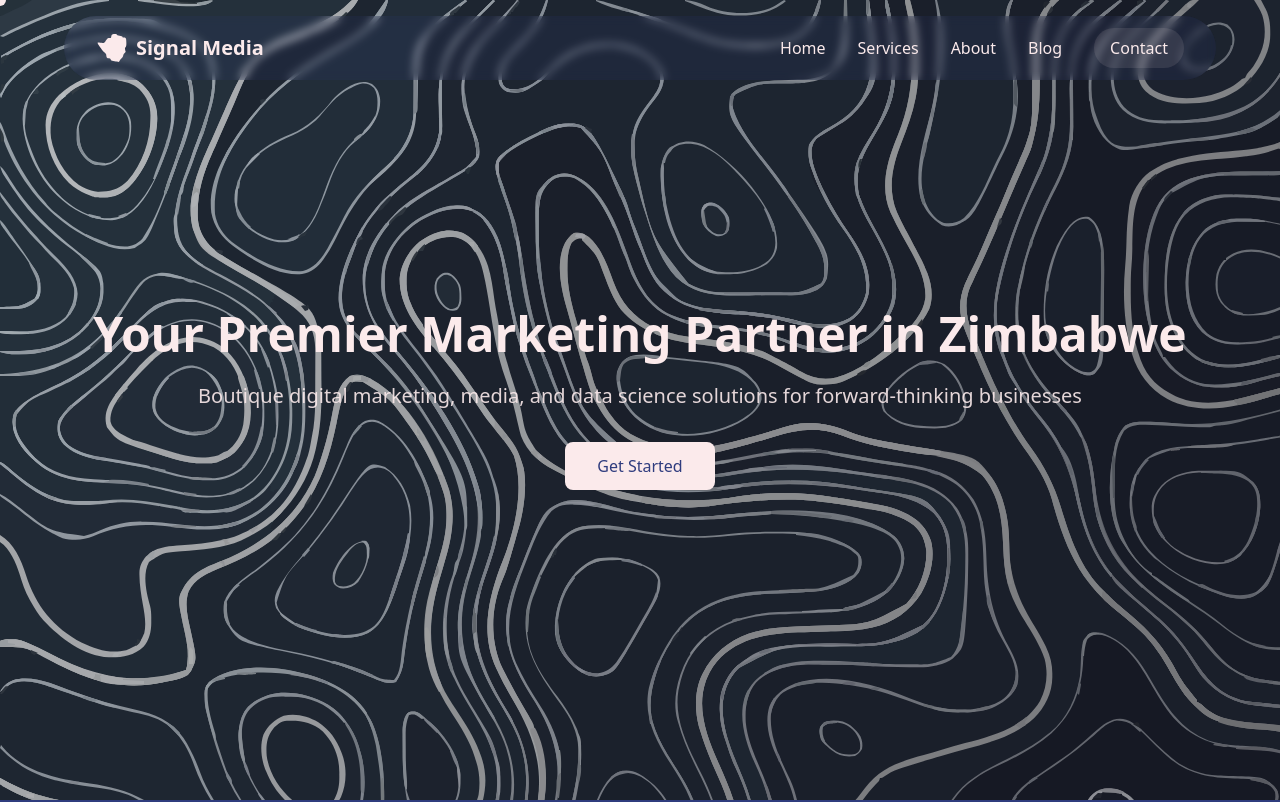
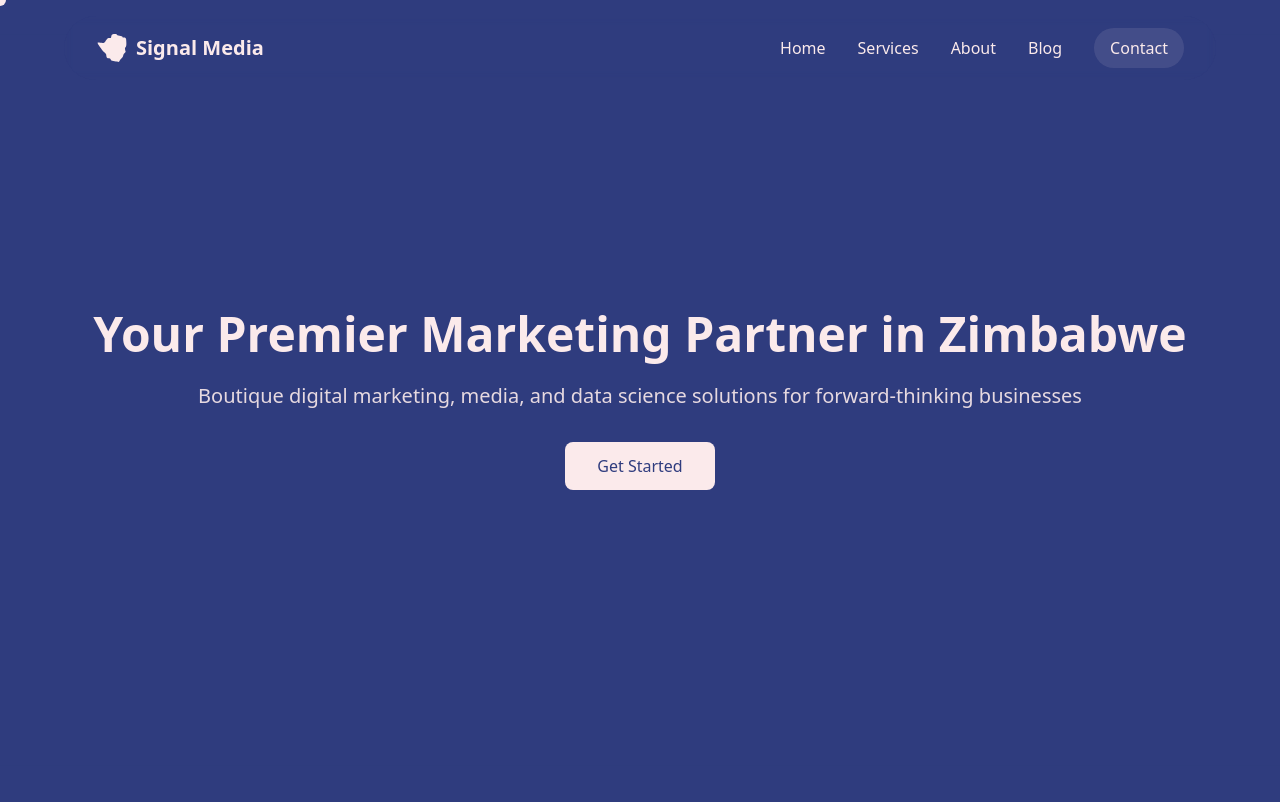
Before and after one commit to alaricjames/signal-media-project, a React (Vite) app: page / in a window 1280 px wide. Shown: the top 802 px of the page. Built offline with nearby package versions, Linux system fonts and the light colour scheme.

Commit message:
colour edits

```diff
--- a/src/App.css
+++ b/src/App.css
@@ -200,13 +200,15 @@ input:focus, textarea:focus {
   color: #ffffff;
 }
 
-/* Hero section styles */
-.hero-section {
+/* Base section styles - apply to all main sections */
+.hero-section,
+.services-section,
+.web-design-section,
+.blog-section,
+.contact-section {
   position: relative;
   z-index: 1;
   background: transparent;
-  margin: 0;
-  padding: 0;
   min-height: 100vh;
   display: flex;
   align-items: center;
@@ -248,11 +250,6 @@ main {
   z-index: auto;
 }
 
-/* Keep navbar above everything */
-.navbar {
-  z-index: 50;
-}
-
 /* Check if there are any background colors or z-index values that might interfere */
 .app {
   /* ... */
--- a/src/components/TopographicBackground.jsx
+++ b/src/components/TopographicBackground.jsx
@@ -4,7 +4,22 @@ import TopographicSVG from '../assets/topographic-pattern.svg?react';
 const TopographicBackground = () => {
   return (
     <div className="fixed inset-0 -z-10 pointer-events-none">
-      <TopographicSVG className="w-full h-full" />
+      <svg
+        className="w-full h-full"
+        viewBox="0 0 1920 1097"
+        xmlns="http://www.w3.org/2000/svg"
+      >
+        {/* Base background */}
+        <path
+          d="M0 0 C633.6 0 1267.2 0 1920 0 C1920 362.01 1920 724.02 1920 1097 C1286.4 1097 652.8 1097 0 1097 C0 734.99 0 372.98 0 0 Z"
+          fill="#2F3C7E" // Your site's primary blue color
+        />
+
+        {/* Contour paths */}
+        <g opacity="0.15" fill="#FBEAEB"> {/* Your site's light pink color */}
+          {/* SVG paths */}
+        </g>
+      </svg>
     </div>
   );
 };
```
